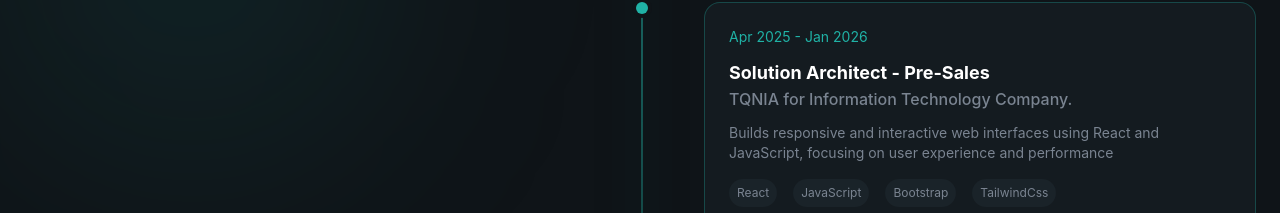
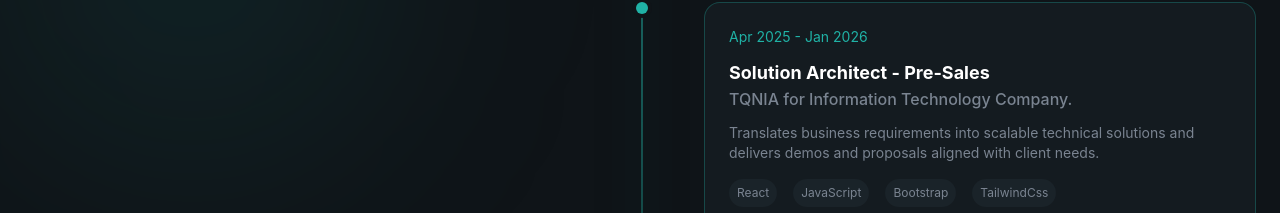
Before and after one commit to rrmohamed/Portfolio, a React (Vite) app: page / in a window 1280 px wide. Shown: the part 4019-4232 px from the top of the page. Built offline with nearby package versions, Linux system fonts and the light colour scheme.

Commit message:
more update

```diff
--- a/src/data/Experiance.js
+++ b/src/data/Experiance.js
@@ -11,7 +11,7 @@ const  experiance = [
     period :"Apr 2025 - Jan 2026" ,
     rol:"Solution Architect - Pre-Sales",
     company :"TQNIA for Information Technology Company.",
-    desc :"Builds responsive and interactive web interfaces using React and JavaScript, focusing on user experience and performance",
+    desc :"Translates business requirements into scalable technical solutions and delivers demos and proposals aligned with client needs." ,
     tech :["React" , "JavaScript" , "Bootstrap" , "TailwindCss"] ,
     current:false
   } ,
```
